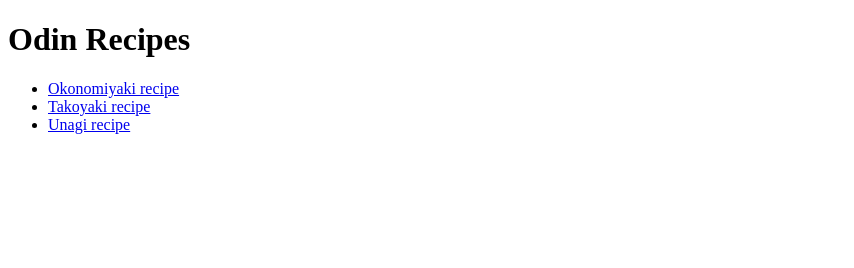
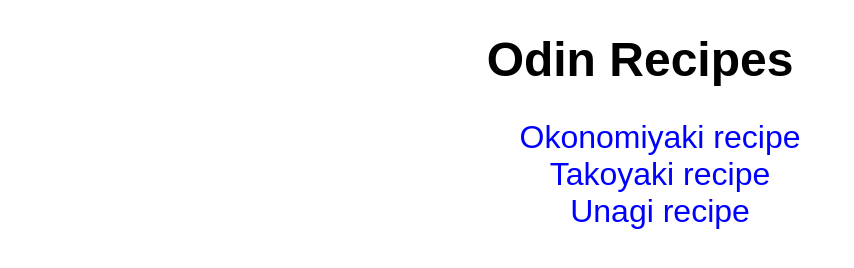
Before and after one commit to AlAlicious/odin-recipes2, a plain HTML site: page index.html in a window 1280 px wide. Shown: the whole page, without its empty margins (0-854 px from the left). Drawn offline with Linux system fonts and the light colour scheme.

Commit message:
Add styling to homepage
Added stylesheet and changed text font and alligment.

```diff
--- a/index.html
+++ b/index.html
@@ -4,13 +4,14 @@
     <meta charset="UTF-8">
     <meta name="viewport" content="width=device-width, initial-scale=1.0">
     <title>Unagi recipe</title>
+    <link rel="stylesheet" href="style.css">
 </head>
 <body>
-    <h1>Odin Recipes</h1>
+    <h1 class="center">Odin Recipes</h1>
     <ul>
-        <li><a href="recipes/okonomiyaki.html">Okonomiyaki recipe</a></li>
-        <li><a href="recipes/takoyaki.html">Takoyaki recipe</a></li>
-        <li><a href="recipes/unagi.html">Unagi recipe</a></li>
+        <li class="center"><a href="recipes/okonomiyaki.html">Okonomiyaki recipe</a></li>
+        <li class="center"><a href="recipes/takoyaki.html">Takoyaki recipe</a></li>
+        <li class="center"><a href="recipes/unagi.html">Unagi recipe</a></li>
     </ul>
 </body>
 </html>
--- /dev/null
+++ b/style.css
@@ -0,0 +1,17 @@
+* {
+    font-family: Arial, Helvetica, sans-serif
+}
+.center {
+    text-align: center;
+}
+h1 {
+    font-size: 48px;
+}
+a {
+    font-size: 32px;
+    color: blue;
+    text-decoration: none;
+}
+li {
+    list-style: none;
+}
```
